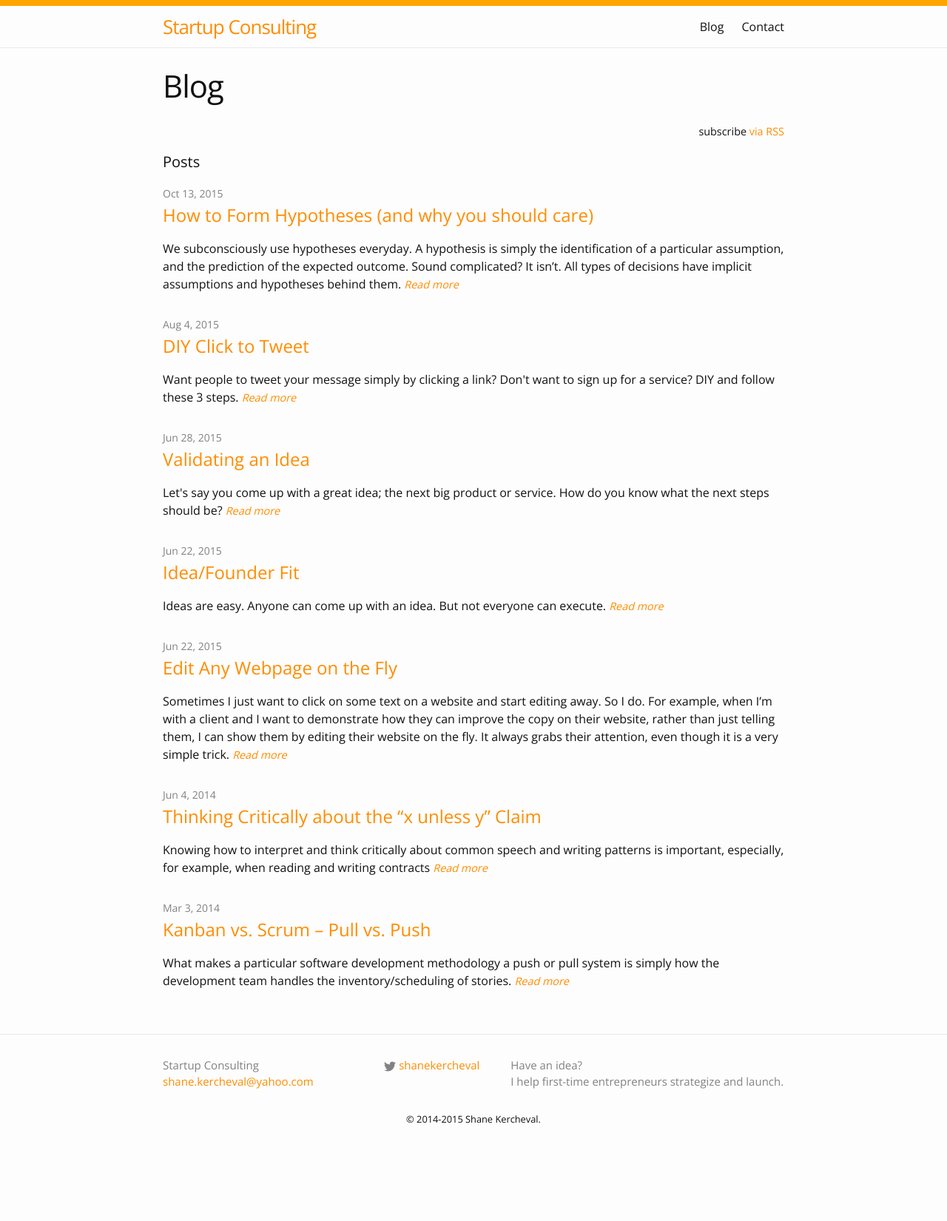
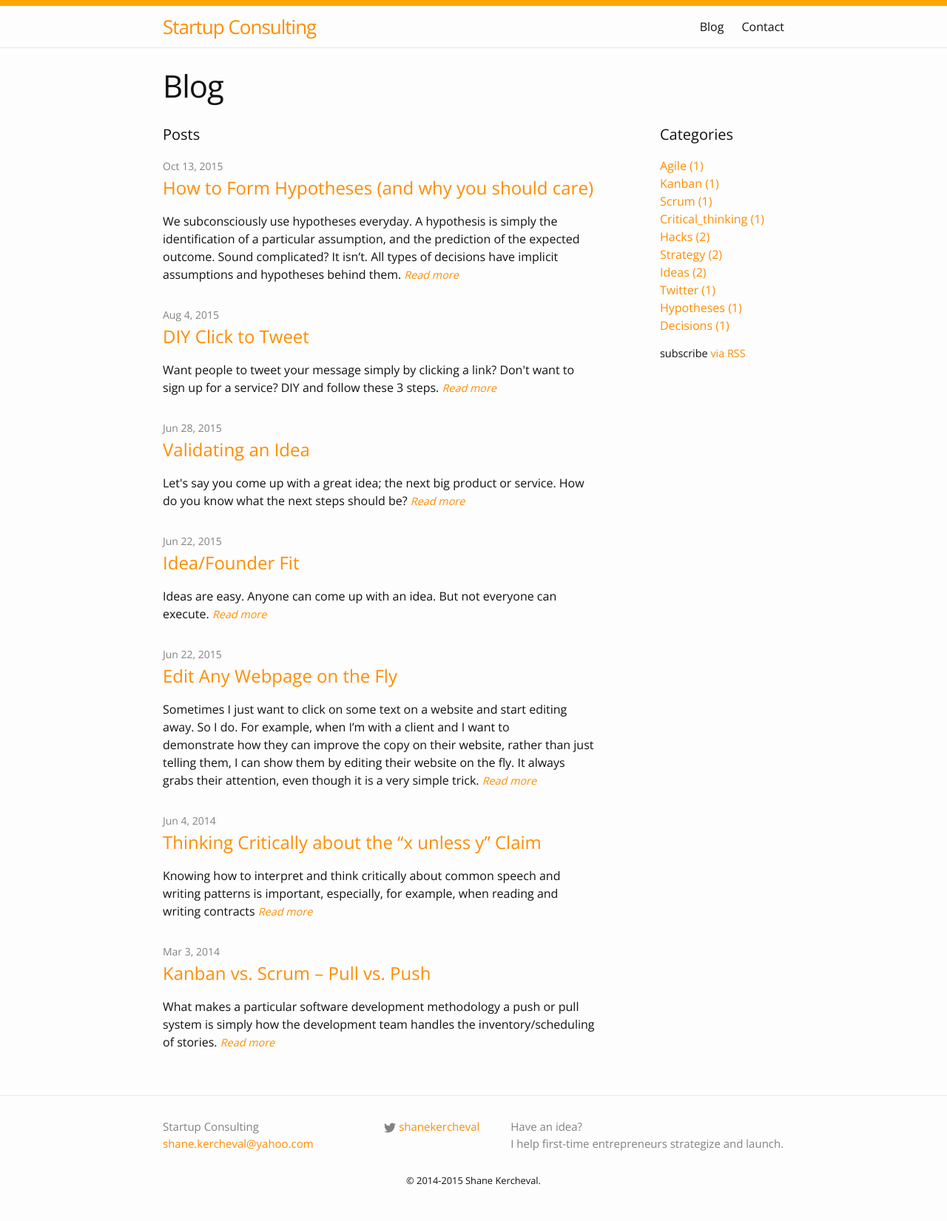
Before and after one commit to shane-kercheval/shane-kercheval.github.io, a Jekyll site: the page built from blog.md, in a window 1280 px wide. Shown: the whole page at 74% size. Built offline with Jekyll 4.4.1, drawn with Linux system fonts in a browser that asks for light colours; before the commit the page ends 1568 px from its top, so only the background shows below that.

Commit message:
added categories

```diff
--- a/blog.md
+++ b/blog.md
@@ -5,25 +5,57 @@ permalink: /blog/
 include_in_nav: true
 ---
 <div class="home">
-  <p class="rss-subscribe">subscribe <a href="{{ "/feed.xml" | prepend: site.baseurl }}">via RSS</a></p>
 
-  <h1 class="page-heading">Posts</h1>
+    <section id="blogs">
+        <h1 class="page-heading">Posts</h1>
 
-  <ul class="post-list">
-    {% for post in site.posts %}
-      <li>
-        <span class="post-meta">{{ post.date | date: "%b %-d, %Y" }}</span>
+        <ul class="post-list">
+            {% for post in site.posts %}
+                <li>
+                    <span class="post-meta">{{ post.date | date: "%b %-d, %Y" }}</span>
+                    <h2>
+                        <a class="post-link" href="{{ post.url | prepend: site.baseurl }}">{{ post.title }}</a>
+                    </h2>
+                    {{ post.excerpt }}
+                    <a class="read-more" href="{{ post.url | prepend: site.baseurl }}">Read more</a>
+                </li>
+            {% endfor %}
+        </ul>
+    </section>
 
-        <h2>
-          <a class="post-link" href="{{ post.url | prepend: site.baseurl }}">{{ post.title }}</a>
-        </h2>
-
-        {{ post.excerpt }}
-
-        <a class="read-more" href="{{ post.url | prepend: site.baseurl }}">Read more</a>
-
-
-      </li>
-    {% endfor %}
-  </ul>
+    <section id="blog-info">
+        <h1 class="page-heading">Categories</h1>
+        <!--http://stackoverflow.com/questions/20945944/jekyll-liquid-output-category-list-with-post-count-->
+        <ul class="category-list">
+            {% assign tags_list = site.categories %}
+            {% if tags_list.first[0] == null %}
+                {% for tag in tags_list %}
+                    <li><a href="#{{ tag }}">{{ tag | capitalize }} <span>({{ site.tags[tag].size }})</span></a></li>
+                {% endfor %}
+            {% else %}
+                {% for tag in tags_list %}
+                    <li><a href="#{{ tag[0] }}">{{ tag[0] | capitalize }} <span>({{ tag[1].size }})</span></a></li>
+                {% endfor %}
+            {% endif %}
+            {% assign tags_list = nil %}
+        </ul>
+        <!-- This code groups blogs by site, not exactly what I want but I want to keep the code
+        {% for tag in site.categories %}
+            <h2 id="{{ tag[0] }}">{{ tag[0] | capitalize }}</h2>
+            <ul class="post-list">
+                {% assign pages_list = tag[1] %}
+                {% for post in pages_list %}
+                    {% if post.title != null %}
+                        {% if group == null or group == post.group %}
+                            <li><a href="{{ site.url }}{{ post.url }}">{{ post.title }}<span class="entry-date"><time datetime="{{ post.date | date_to_xmlschema }}" itemprop="datePublished">{{ post.date | date: "%B %d, %Y" }}</time></a></li>
+                        {% endif %}
+                    {% endif %}
+                {% endfor %}
+                {% assign pages_list = nil %}
+                {% assign group = nil %}
+            </ul>
+        {% endfor %}
+        -->
+        <p class="rss-subscribe">subscribe <a href="{{ "/feed.xml" | prepend: site.baseurl }}">via RSS</a></p>
+    </section>
 </div>
--- a/css/custom.css
+++ b/css/custom.css
@@ -140,11 +140,23 @@ a:hover { /* any nav link (a) that has the class selected will get these attribu
     margin-left: 0;
 }
 /*************
+** /blogs/
+**************/
+#blogs {
+    text-align: center;
+}
+#blog-info {
+    text-align: center;
+}
+.category-list {
+    list-style: none;
+    margin-left: 0;
+}
+/*************
 ** Blog posts
 **************/
 .rss-subscribe {
     font-size: 0.9em;
-    text-align: right;
 }
 .read-more {
     font-style: italic;
@@ -186,4 +198,15 @@ a:hover { /* any nav link (a) that has the class selected will get these attribu
    #primary-contact img {
        margin-left: 25px;
    }
+
+   #blogs {
+       width: 70%;
+       float: left;
+       text-align: left;
+   }
+   #blog-info {
+       width: 20%;
+       float: right;
+       text-align: left;
+   }
 }
```
